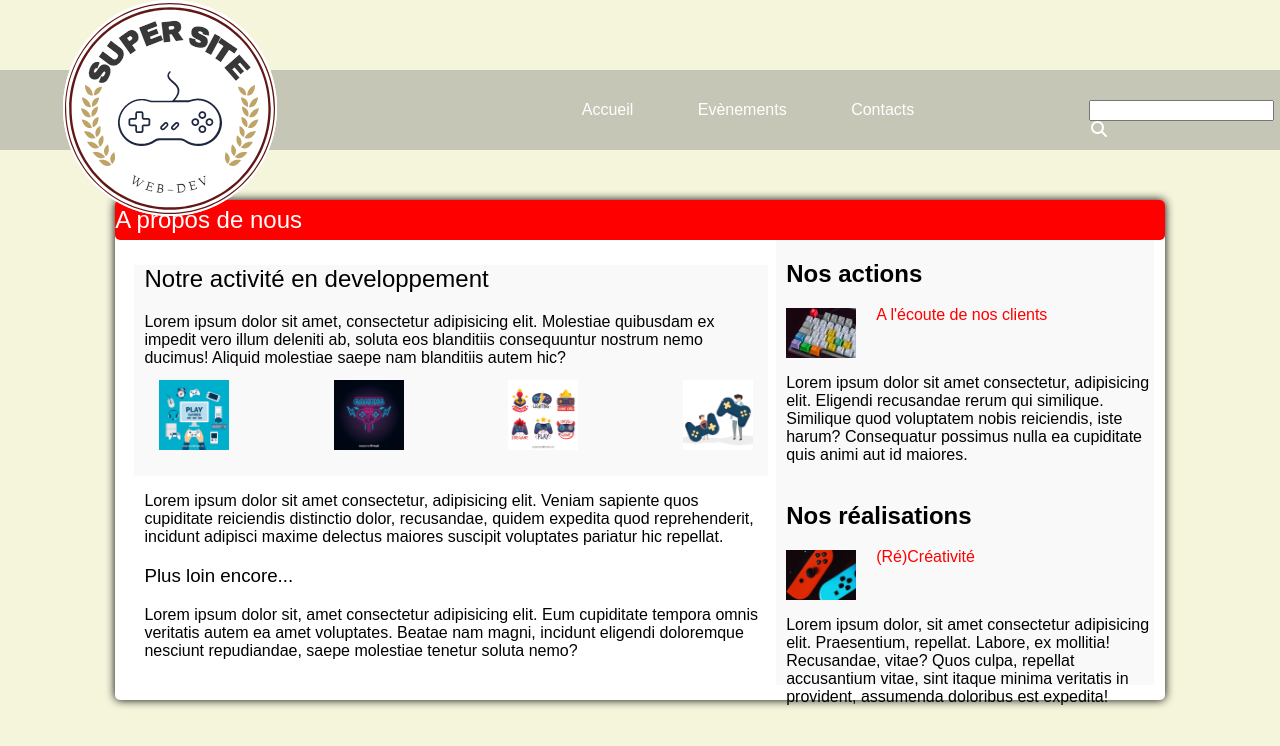
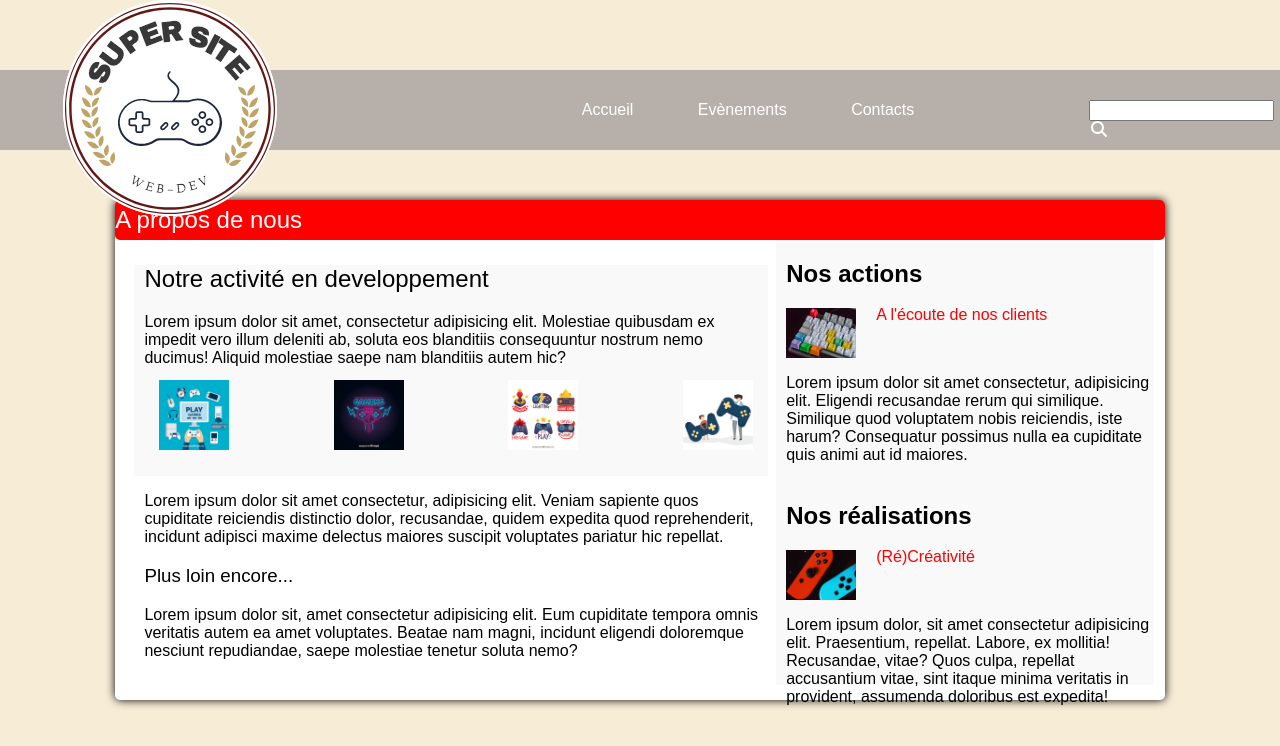
Before and after one commit to jo-glitch/maquetteDevoir, a plain HTML site: page index.html in a window 1280 px wide. Drawn offline with Linux system fonts and the light colour scheme.

Commit message:
maquetteHTMLCSS

```diff
--- a/css/style.css
+++ b/css/style.css
@@ -1,7 +1,7 @@
 body{
     margin : 0;
     padding: 0;
-    background: beige;
+    background: #f7edd7;
     font-family: native, sans-serif;
 }
 
@@ -11,7 +11,7 @@ body{
     /* border: 1px solid; */
     height: 80px;
     width: 100%;
-    background-color: rgba(128,128,128, 0.4);
+    background-color: rgba(157,151,151, 0.7);
     background-repeat: no-repeat;
     display: flex;
     justify-content: space-around;
```
